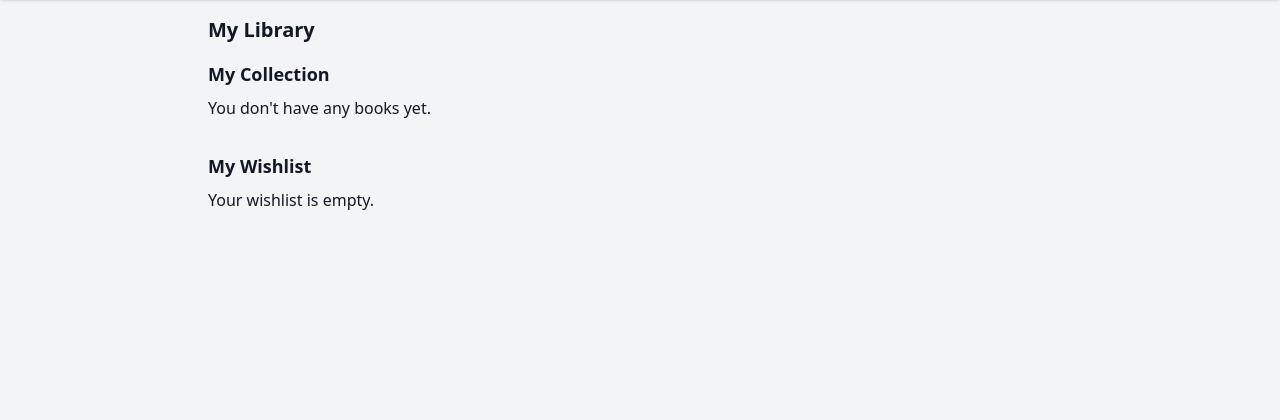
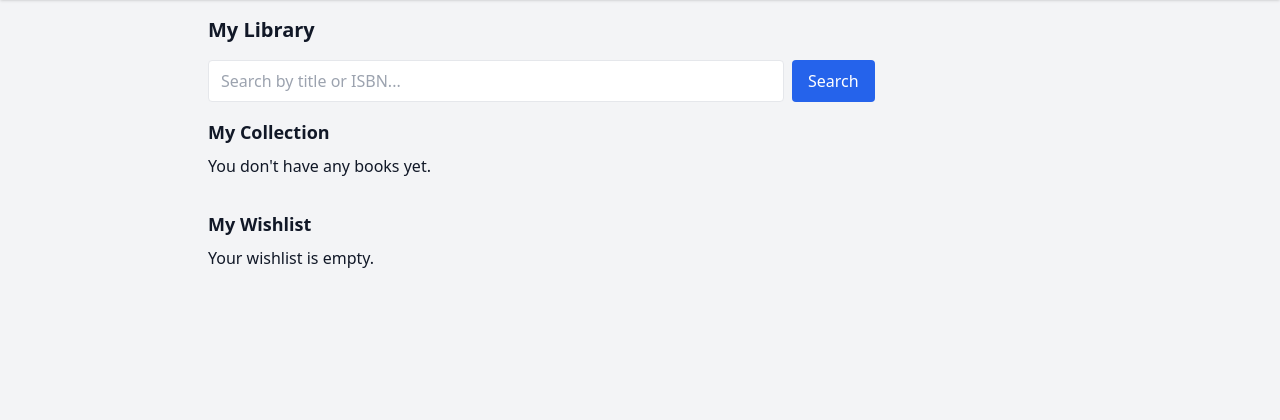
Before and after one commit to Web-Development-UAlberta/exsm-3951-exsm-3943-spring-2025-python-c-project-bookswap-besties-v2-even-bestier, a Django app: page /library/ in a window 1280 px wide. Shown: the part 60-480 px from the top of the page. Run offline with Django 5.2, Linux system fonts and the light colour scheme; the visitor is signed in with stand-in values (Sample User, id 1); data that the repository does not hold is empty; some libraries are stand-ins or nearby versions.

Commit message:
add search bar to library/browse.html

```diff
--- a/src/exsm3951_bookswap/templates/library/library.html
+++ b/src/exsm3951_bookswap/templates/library/library.html
@@ -2,6 +2,14 @@
 {% block title %}My Library - BookSwap{% endblock %}
 {% block content %}
 <h2 class="text-xl font-bold mb-4">My Library</h2>
+
+<form method="get" action="{% url 'book_search' %}" class="mb-4 flex flex-col sm:flex-row gap-2">
+  <input type="text" name="q" placeholder="Search by title or ISBN..."
+         class="border rounded px-3 py-2 w-full sm:w-2/3" required>
+  <button type="submit" class="bg-blue-600 text-white px-4 py-2 rounded hover:bg-blue-700">
+    Search
+  </button>
+</form>
 
 <section class="mb-8">
   <h3 class="text-lg font-semibold mb-2">My Collection</h3>
```
Also changed, not shown: src/exsm3951_bookswap/templates/browse/browse.html (+8 -0 lines).
